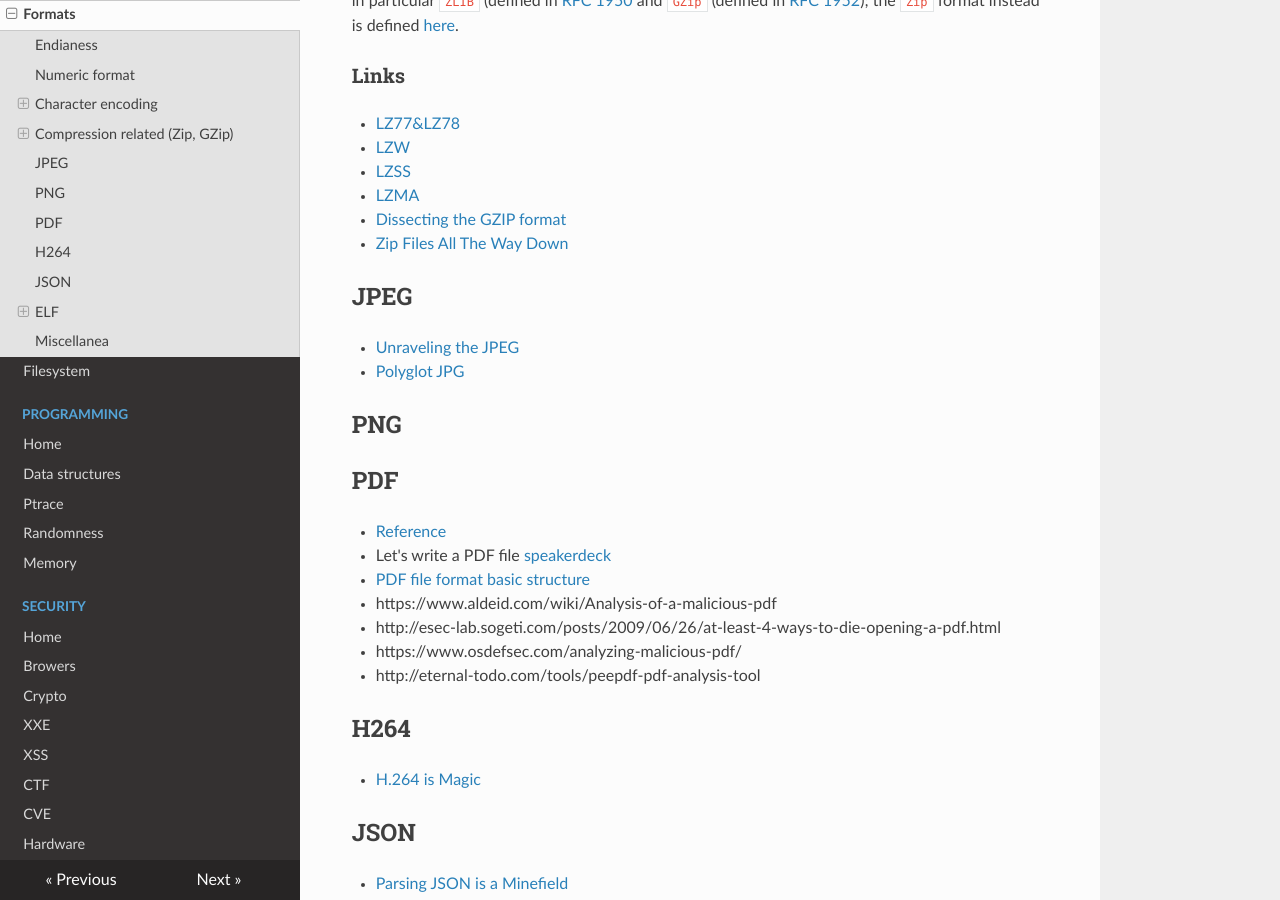
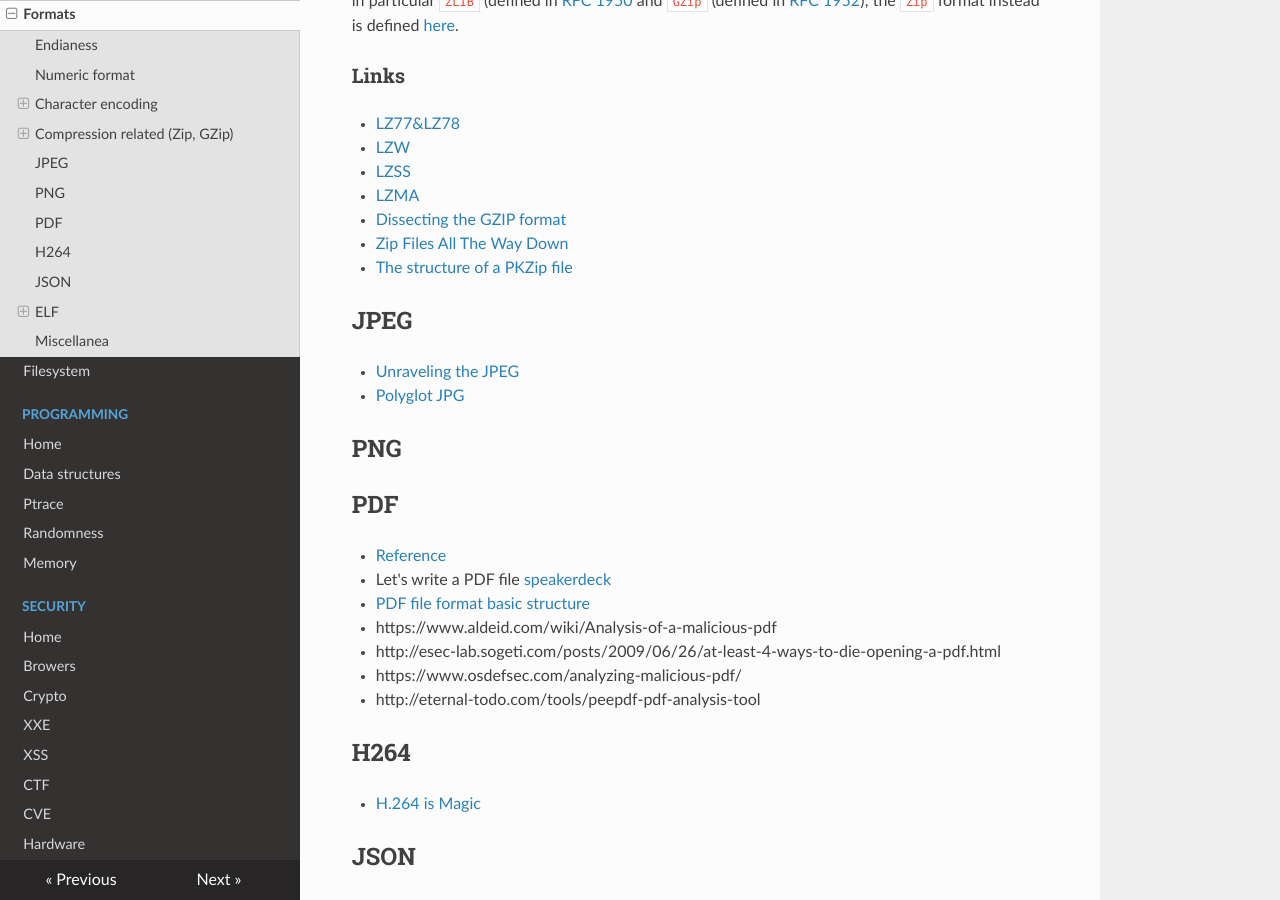
Before and after one commit to gipi/low-level, an MkDocs documentation site: the page built from docs/formats.md, in a window 1280 px wide and 900 px high, scrolled down 1988 px. Built offline with MkDocs 1.6.1, drawn with Linux system fonts in a browser that asks for light colours; nearby versions of some CDN libraries; old or Windows-style settings are respelled for this version of MkDocs.

Commit message:
Update formats.md

```diff
--- a/docs/formats.md
+++ b/docs/formats.md
@@ -93,6 +93,7 @@ The most common compression formats are all using the ``DEFLATE`` algorithm defi
  - [LZMA](https://en.wikipedia.org/wiki/Lempel%E2%80%93Ziv%E2%80%93Markov_chain_algorithm)
  - [Dissecting the GZIP format](http://www.infinitepartitions.com/art001.html)
  - [Zip Files All The Way Down](http://research.swtch.com/zip)
+ - [The structure of a PKZip file](https://users.cs.jmu.edu/buchhofp/forensics/formats/pkzip.html)
 
 ## JPEG
 
```
